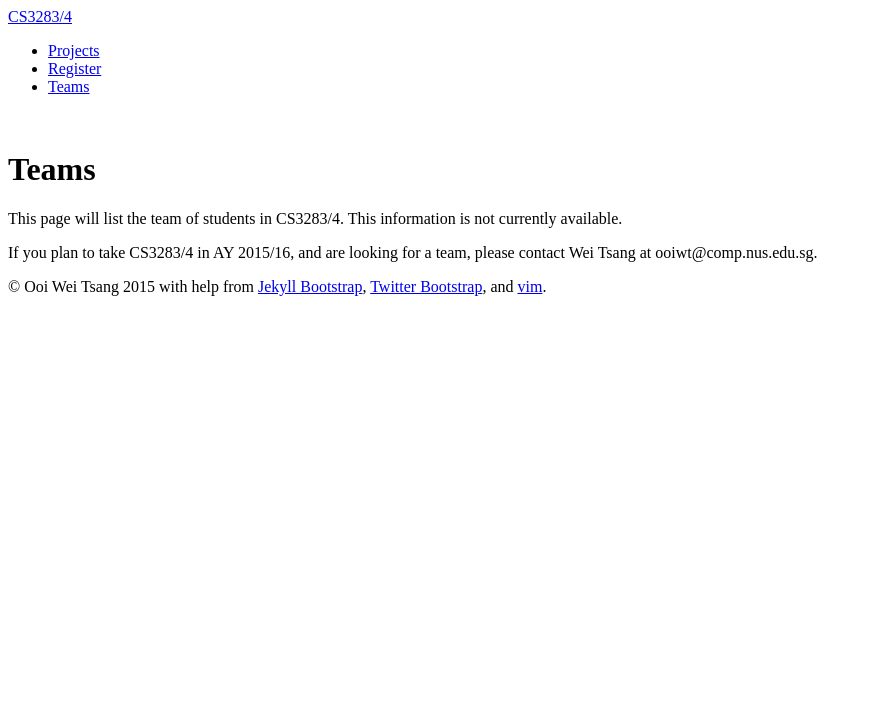
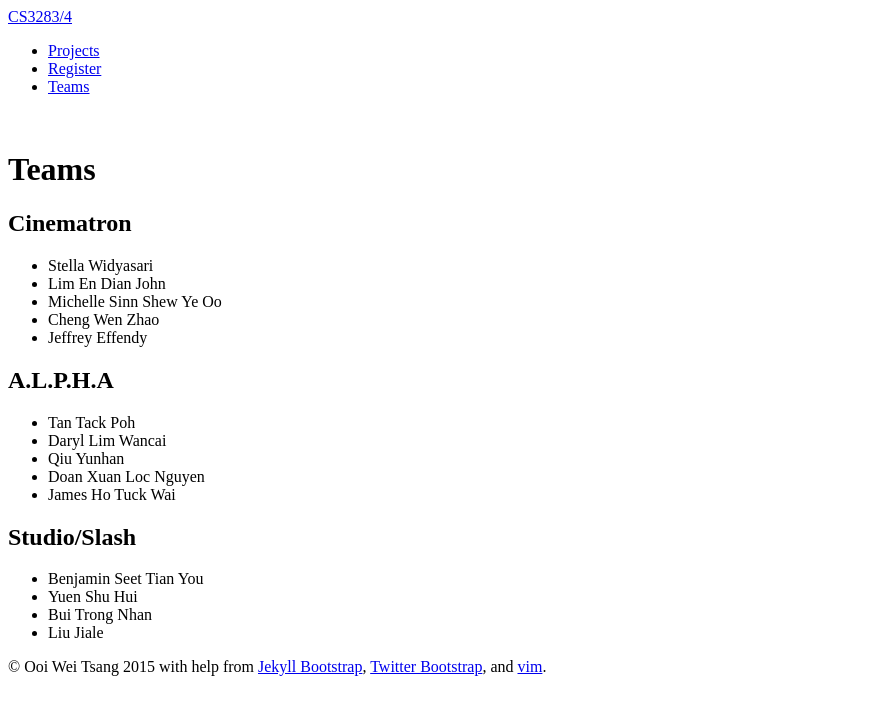
Before and after one commit to nus-mtp/1516, a Jekyll site: the page built from teams.md, in a window 1280 px wide. Shown: the top 715 px of the page, without its empty margins (0-869 px from the left). Built offline with Jekyll 4.4.1, drawn with Linux system fonts in a browser that asks for light colours.

Commit message:
Added three registered teams

```diff
--- a/teams.md
+++ b/teams.md
@@ -4,7 +4,22 @@ layout: page
 group: navigation
 ---
 
-This page will list the team of students in CS3283/4.  This information is not currently available.
+## Cinematron
+* Stella Widyasari
+* Lim En Dian John
+* Michelle Sinn Shew Ye Oo
+* Cheng Wen Zhao
+* Jeffrey Effendy
 
+## A.L.P.H.A
+* Tan Tack Poh
+* Daryl Lim Wancai
+* Qiu Yunhan
+* Doan Xuan Loc Nguyen
+* James Ho Tuck Wai
 
-If you plan to take CS3283/4 in AY 2015/16, and are looking for a team, please contact Wei Tsang at ooiwt@comp.nus.edu.sg.
+## Studio/Slash
+* Benjamin Seet Tian You
+* Yuen Shu Hui
+* Bui Trong Nhan
+* Liu Jiale
```
